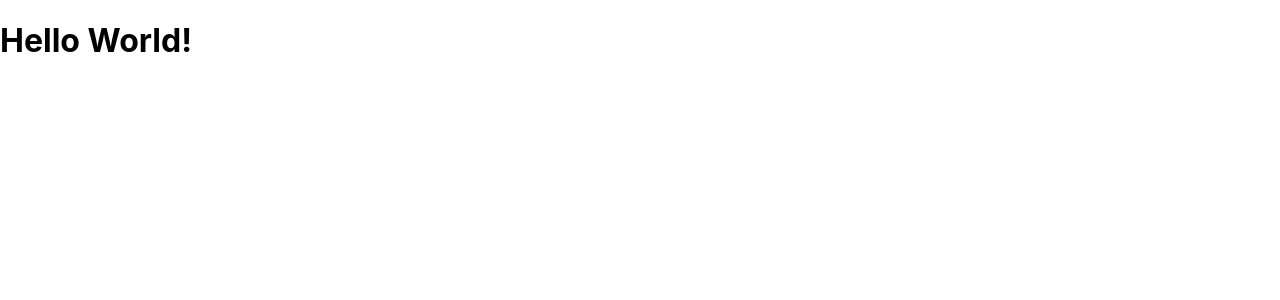
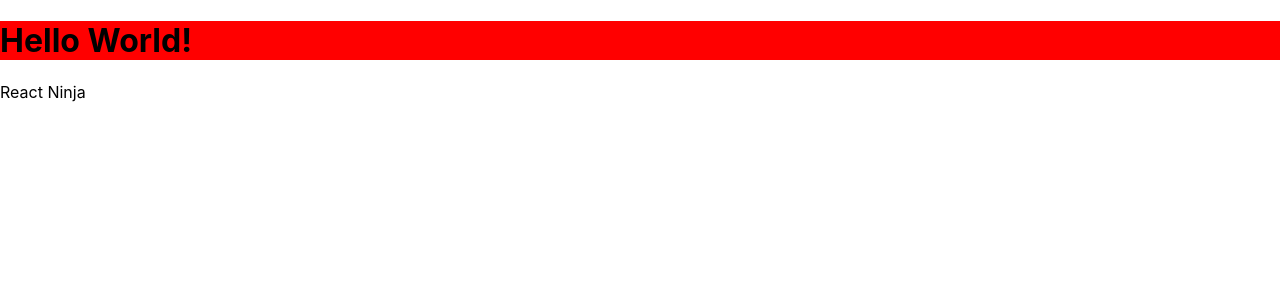
Before and after one commit to ecdunan/robofriends, a React (Create React App) app: page / in a window 1280 px wide. Shown: the top 300 px of the page. Built offline with nearby package versions, Linux system fonts and the light colour scheme.

Commit message:
Tested component creation

```diff
--- a/package.json
+++ b/package.json
@@ -5,7 +5,8 @@
   "dependencies": {
     "react": "^16.8.6",
     "react-dom": "^16.8.6",
-    "react-scripts": "3.0.1"
+    "react-scripts": "3.0.1",
+    "tachyons": "^4.11.1"
   },
   "scripts": {
     "start": "react-scripts start",
--- /dev/null
+++ b/src/Hello.css
@@ -0,0 +1,3 @@
+h1 {
+    background-color: red;
+}
--- /dev/null
+++ b/src/Hello.js
@@ -0,0 +1,15 @@
+import React from 'react';
+import './Hello.css';
+
+class Hello extends React.Component {
+    render() {
+        return (
+            <div className="f1 tc">
+                <h1>Hello World!</h1>
+                <p>{this.props.greetings}</p>
+            </div>
+        );
+    }
+}
+
+export default Hello;
--- a/src/index.js
+++ b/src/index.js
@@ -2,9 +2,10 @@ import React from 'react';
 import ReactDOM from 'react-dom';
 import './index.css';
 // import App from './App';
+import Hello from './Hello';
 import * as serviceWorker from './serviceWorker';
 
-ReactDOM.render(<h1>Hello World!</h1>, document.getElementById('root'));
+ReactDOM.render(<Hello greetings="React Ninja"/>, document.getElementById('root'));
 
 // If you want your app to work offline and load faster, you can change
 // unregister() to register() below. Note this comes with some pitfalls.
```
Also changed, not shown: 1 other file (tests, documents, lock files or other folders).
